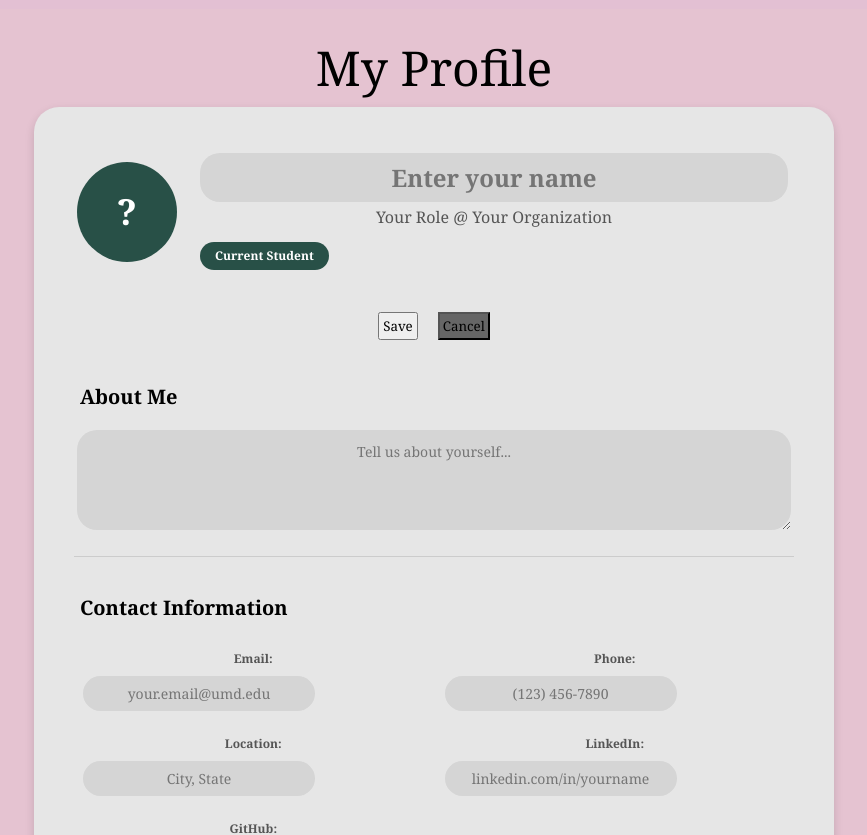
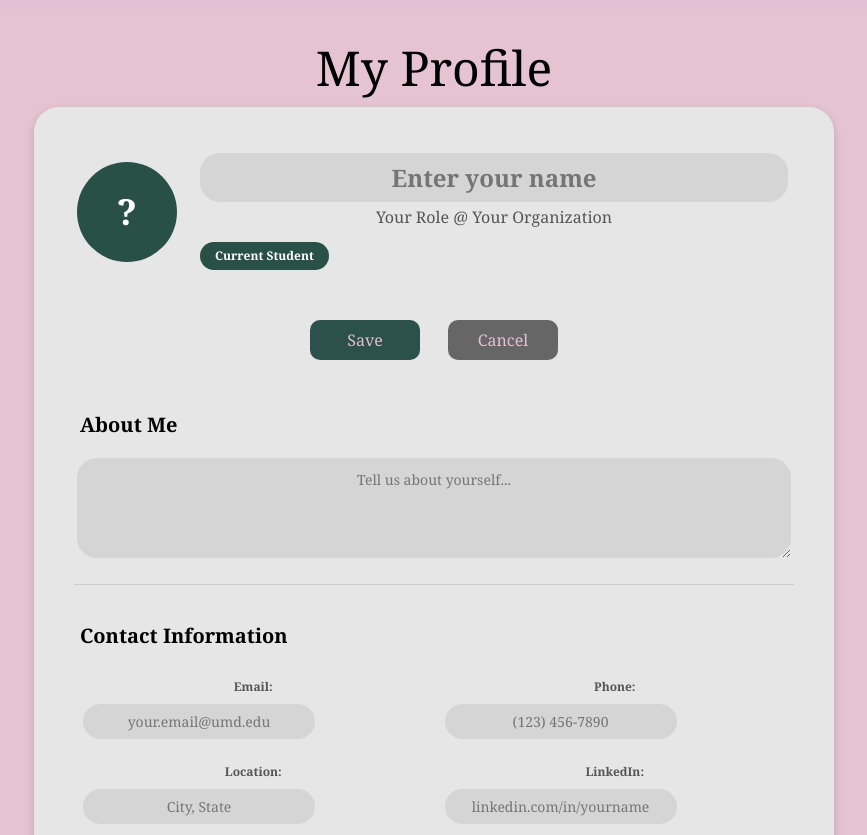
Before and after one commit to chloexthompson/Alumni-Database, a React (Vite) app: page /my-profile in a window 1280 px wide. Shown: the top 835 px of the page, without its empty margins (206-1073 px from the left). Built offline with nearby package versions, Linux system fonts and the light colour scheme.

Commit message:
css edit for my profile

```diff
--- a/src/App.css
+++ b/src/App.css
@@ -228,3 +228,25 @@ h2 {
   font-size: 12px;
   font-weight: bold;
 }
+
+/* Edit Profile button */
+#main-card .button,
+.profile-edit-buttons .button {
+    background-color: #2C514C;
+    color: #E3C0D3;
+    margin: 8px;
+    padding: 5px;
+    border-radius: 10px;
+    height: 40px;
+    width: 110px;
+    align-items: center;
+    font-size: medium;
+    border: none;
+    cursor: pointer;
+}
+
+/* Cancel button - specific styling */
+.button-cancel {
+    background-color: #C8C8C8;
+    color: #4C4C4C;
+}
```
